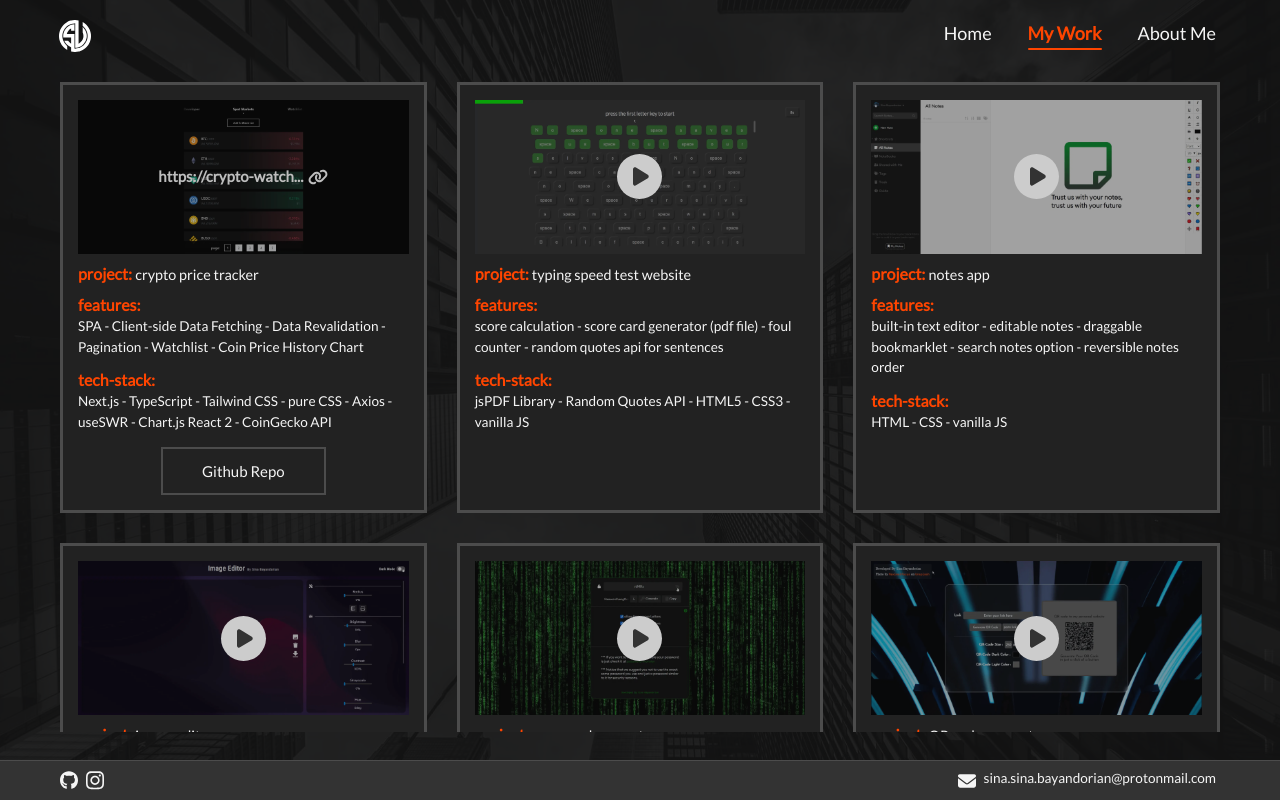
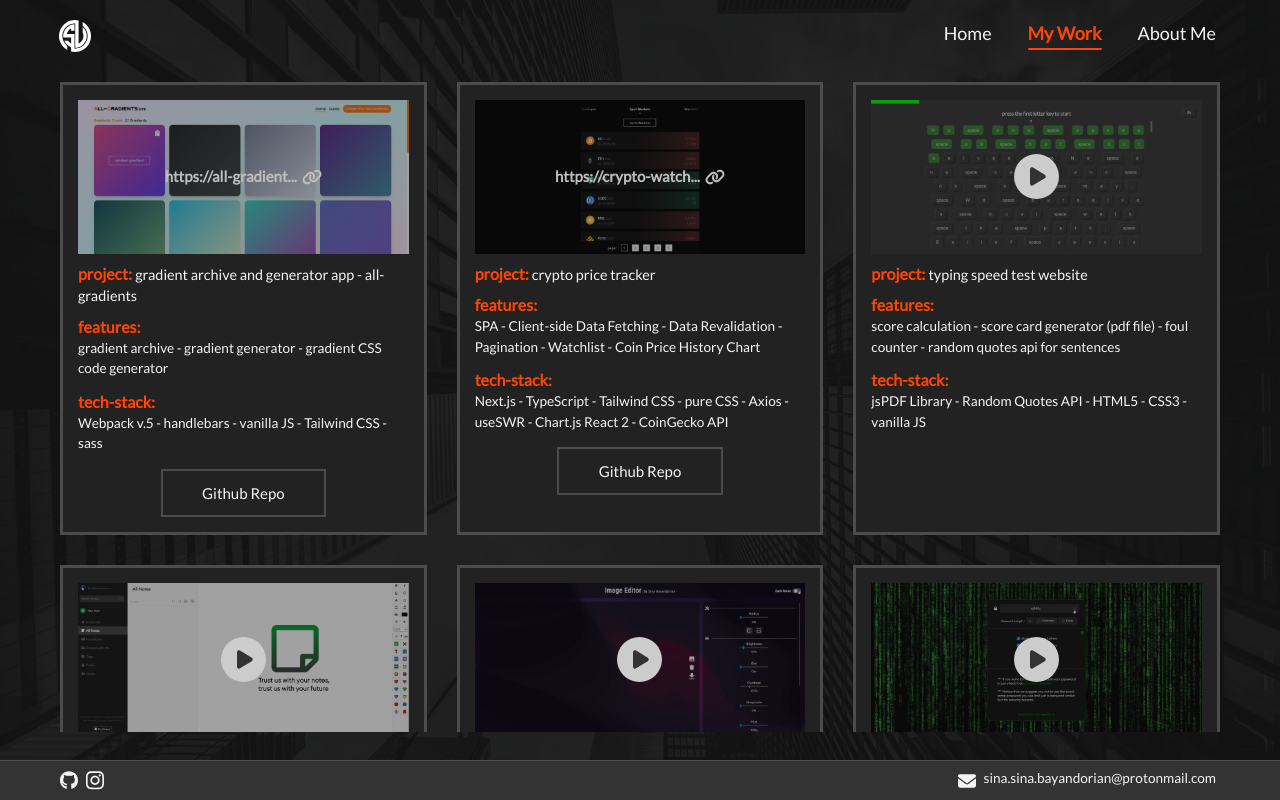
Before and after one commit to sina-byn/My-Portfolio, a React (Create React App) app: page /my-work in a window 1280 px wide. Built offline with nearby package versions, Linux system fonts and the light colour scheme; a web font is replaced by a local one.

Commit message:
main: MyWork Page updated

```diff
--- a/src/data/CARDS_DATA.js
+++ b/src/data/CARDS_DATA.js
@@ -1,4 +1,14 @@
 const CARDS_DATA = [
+    {
+        link: "https://all-gradients.vercel.app/",
+        repoLink: "https://github.com/sina-byn/All-Gradients",
+        title: "gradient archive and generator app - all-gradients",
+        img: "/images/posters/all-gradients-poster.webp",
+        alt: "All-Gradients App Poster",
+        video: null,
+        features: "gradient archive - gradient generator - gradient CSS code generator",
+        techStack: "Webpack v.5 - handlebars - vanilla JS - Tailwind CSS - sass",
+    },
     {
         link: "https://crypto-watcher-sina-byn.vercel.app/",
         repoLink: "https://github.com/sina-byn/Crypto-Watcher",
```
Also changed, not shown: public/images/posters/all-gradients-poster.webp (added).
